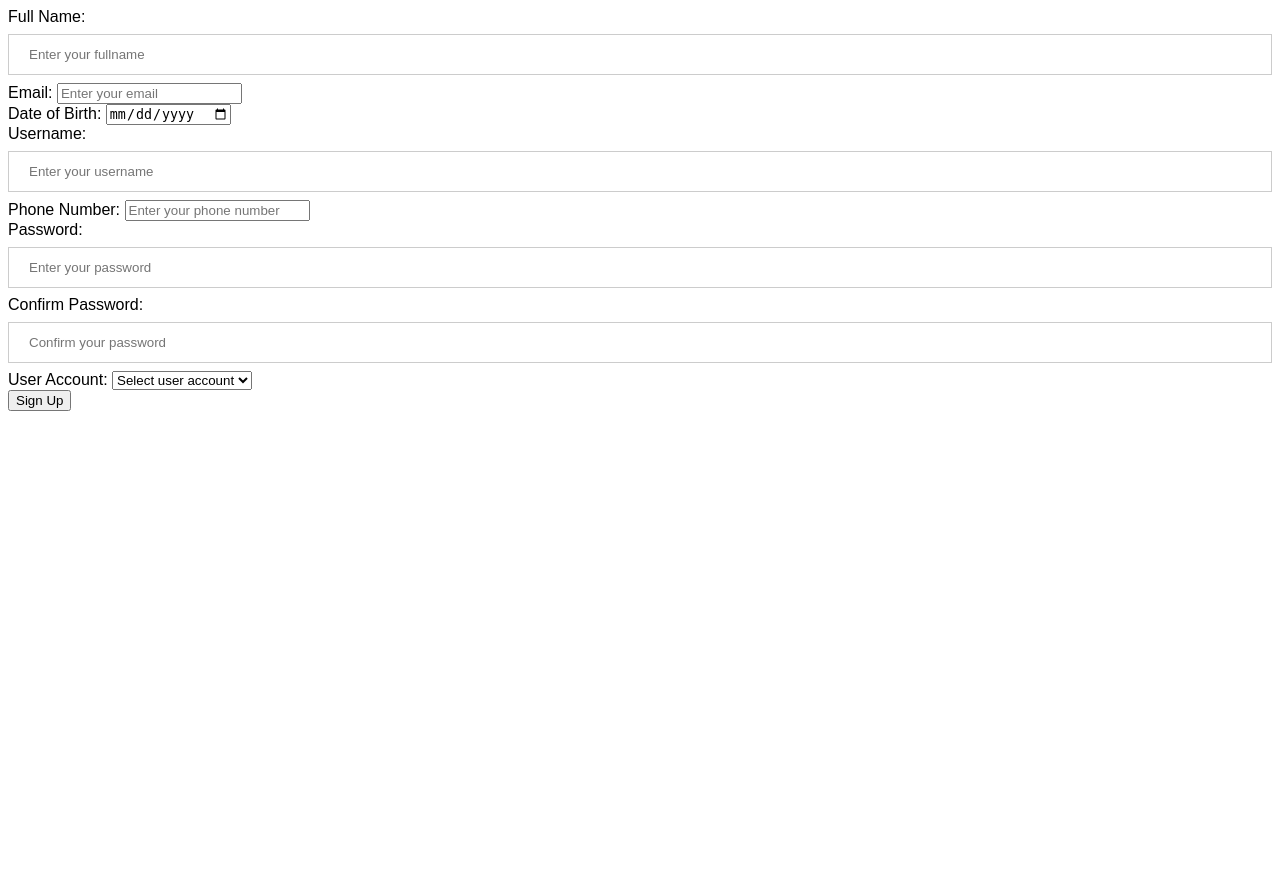
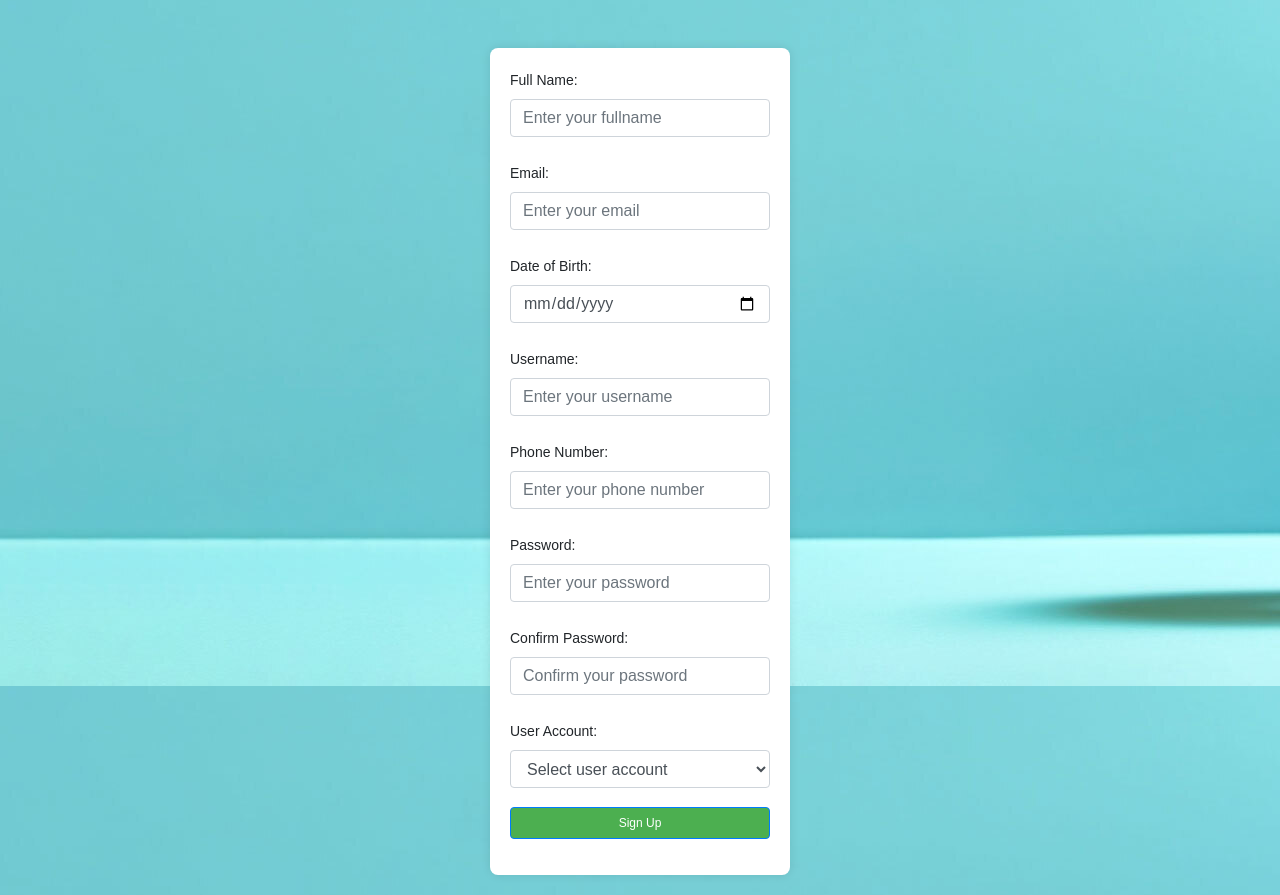
Before and after one commit to Ganish-lab/Greenaction, a PHP site: page /register.html in a window 1280 px wide. Before the commit the page ends 411 px from the top, so only its background shows below. Run offline with PHP 8.4, Linux system fonts and the light colour scheme.

Commit message:
3/29/2024

```diff
--- a/events.php
+++ b/events.php
@@ -1,12 +1,12 @@
 <!DOCTYPE html>
 <html lang="en">
 <head>
-<link rel="stylesheet" href="styles.css">
+<link rel="stylesheet" href="styles2.css">
     <title>Post an Event</title>
 </head>
 <body>
 <nav>
-        <a href="home.html">Home</a>
+        <a href="home.php">Home</a>
         <a href="events.php">Events</a>
         <a href="register.html">Sign Up</a>
     </nav>
--- a/register.html
+++ b/register.html
@@ -1,62 +1,64 @@
 <!DOCTYPE html>
 <html lang="en">
 <head>
-    <link rel="stylesheet" href="styles.css">
     <meta charset="UTF-8">
     <meta name="viewport" content="width=device-width, initial-scale=1.0">
     <title>Sign Up</title>
+    <link href="https://maxcdn.bootstrapcdn.com/bootstrap/4.5.2/css/bootstrap.min.css" rel="stylesheet">
+    <link rel="stylesheet" href="styles2.css">
 </head>
 <body>
+    <div class="container mt-5">
         <form action="register.php" method="post" onsubmit="return validateForm()">
-        <div>
+            <div class="form-group">
                 <label for="fullname">Full Name:</label>
-            <input type="text" id="fullname" name="fullname" placeholder="Enter your fullname">
+                <input type="text" class="form-control" id="fullname" name="fullname" placeholder="Enter your fullname">
                 <span id="fullnameError" style="color: red;"></span>
             </div>
-        <div>
+            <div class="form-group">
                 <label for="email">Email:</label>
-            <input type="email" id="email" name="email" placeholder="Enter your email">
+                <input type="email" class="form-control" id="email" name="email" placeholder="Enter your email">
                 <span id="emailError" style="color: red;"></span>
             </div>
-        <div>
+            <div class="form-group">
                 <label for="dob">Date of Birth:</label>
-            <input type="date" id="dob" name="dob">
+                <input type="date" class="form-control" id="dob" name="dob">
                 <span id="dobError" style="color: red;"></span>
             </div>
-        <div>
+            <div class="form-group">
                 <label for="username">Username:</label>
-            <input type="text" id="username" name="username" placeholder="Enter your username">
+                <input type="text" class="form-control" id="username" name="username" placeholder="Enter your username">
                 <span id="usernameError" style="color: red;"></span>
             </div>
-        <div>
+            <div class="form-group">
                 <label for="phone">Phone Number:</label>
-            <input type="tel" id="phone" name="phone" placeholder="Enter your phone number">
+                <input type="tel" class="form-control" id="phone" name="phone" placeholder="Enter your phone number">
                 <span id="phoneError" style="color: red;"></span>
             </div>
-        <div>
+            <div class="form-group">
                 <label for="password">Password:</label>
-            <input type="password" id="password" name="password" placeholder="Enter your password">
+                <input type="password" class="form-control" id="password" name="password" placeholder="Enter your password">
                 <span id="passwordError" style="color: red;"></span>
             </div>
-        <div>
+            <div class="form-group">
                 <label for="confirm_password">Confirm Password:</label>
-            <input type="password" id="confirm_password" name="confirm_password" placeholder="Confirm your password">
+                <input type="password" class="form-control" id="confirm_password" name="confirm_password" placeholder="Confirm your password">
                 <span id="confirmPasswordError" style="color: red;"></span>
             </div>
-        <div>
+            <div class="form-group">
                 <label for="user_account">User Account:</label>
-            <select id="user_account" name="user_account">
+                <select class="form-control" id="user_account" name="user_account">
                     <option value="" disabled selected>Select user account</option>
                     <option value="volunteer">volunteer</option>
-                <option value="other_stakeholder">other_stakeholder</option>
+                    <option value="stakeholder">stakeholder</option>
                 </select>
             </div>
 
-         <div>
-            <input type="submit" value="Sign Up">
+            <div class="form-group">
+                <input type="submit" class="btn btn-primary" value="Sign Up">
             </div>
         </form>
+    </div>
     <script src="script.js"></script>
-
 </body>
 </html>
--- a/register.php
+++ b/register.php
@@ -18,7 +18,7 @@
         //execute query
         $result = mysqli_query($connect, $sql);
         if ($result) {
-            echo "registration successful";
+            header("location:login.html");
         } else {
-            die(mysql_error($connect));
+            die(mysqli_error($connect));
         }
--- a/script.js
+++ b/script.js
@@ -171,3 +171,9 @@ dots.forEach(function(dot, index) {
     }, interval);
  });
 });
+document.getElementById('profile_picture_input').addEventListener('change', function() {
+});
+
+document.querySelector('.upload-overlay').addEventListener('click', function() {
+    document.getElementById('profile_picture_input').click();
+});
--- /dev/null
+++ b/styles2.css
@@ -0,0 +1,192 @@
+
+body {
+    font-family: Arial, sans-serif;
+    margin: 0;
+    padding: 0;
+    background-image: url("General-Banner.jpg");
+}
+#pazzo {
+    background-color: #F4F4F4;
+    list-style-type: none;
+    padding: 18px 10px;
+    overflow: hidden;
+    text-align: center;
+}
+
+li a{
+    text-decoration: none;
+    color: white;
+    padding: 8px 15px;
+}
+li a{
+    color:#16be42 ;
+    background-color: #A4DDED;
+}
+li a:hover{
+    color: #16be42;
+    background-color: black;
+}
+/*background-color*/
+#pazzo {
+    background-color: #A4DDED;
+    list-style-type: none;
+    padding: 25px 30px;
+}
+/*color change*/
+li a{
+    text-decoration: none;
+    color: black;
+    padding: 9px 15px;
+}
+li a:hover {
+    color: #16be42;
+    background-color: white;
+}
+/*align links*/
+#pazzo li{
+    display: inline;
+
+}
+
+h2 {
+   text-align: center;
+ }
+
+.container {
+    max-width: 300px;
+    margin: 20px auto;
+    background-color: #fff;
+    padding: 20px;
+    border-radius: 8px;
+    box-shadow: 0 0 10px rgba(0, 0, 0, 0.1);
+}
+
+form {
+    display: grid;
+    gap: 3px;
+}
+
+label {
+    font-weight: normal;
+    font-size: 14px;
+}
+
+input,
+select {
+    width: 100%;
+    padding: 8px;
+    box-sizing: border-box;
+    border: 1px solid #ccc;
+    border-radius: 4px;
+    font-size: 12px;
+}
+
+span {
+    display: block;
+    margin-top: 5px;
+    font-size: 12px;
+}
+
+input[type="submit"] {
+    background-color: #4caf50;
+    color: white;
+    cursor: pointer;
+    font-size: 12px;
+}
+
+input[type="submit"]:hover {
+    background-color: #45a049;
+}
+* {
+    box-sizing: border-box;
+}
+
+#boxes {
+    display: flex;
+    justify-content: space-around;
+    padding: 20px;
+}
+
+#boxes span {
+    flex: 1;
+    text-align: center;
+}
+#boxes {
+    display: flex;
+    justify-content: space-around;
+    flex-wrap: wrap;
+    margin: 20px;
+    text-align: left;
+}
+
+#boxes span {
+    font-size: 15px;
+    flex-basis: 23%;
+    margin: 10px;
+    padding: 20px;
+    border: 1px solid #ccc;
+    border-radius: 8px;
+    background-color: #f9f9f9;
+}
+
+#boxes h2 {
+    font-size: 18px;
+    color: #333;
+}
+
+#boxes strong {
+    color: #e44d26;
+}
+
+
+@media (max-width: 768px) {
+    #boxes span {
+        flex-basis: 100%;
+    }
+}
+
+
+    ul#pazzo li a.active {
+        background-color: #F0F8FF;
+        color: #B9D9EB;
+    }
+
+#locations{
+    font-size: 15px;
+    background-color: black;
+    display: block;
+    padding: 20px;
+    width: 30%;
+
+    float: left;
+}
+#flex {
+
+
+    text-align: right;
+    float: right;
+    height: 20px;
+    width: 15%;
+    padding: 0 10px;
+}
+#contactus {
+    height: 50%;
+    display: block;
+    padding: 20px;
+    font-size: 15px;
+    text-align: center;
+    float: right;
+    background-color: black;
+    width: 70%;
+}
+
+footer {
+    background-color: #333;
+    color: white;
+    text-align: center;
+    padding: 1px;
+    position: fixed;
+    font-size: 12px;
+    bottom: 0;
+    width: 100%;
+}
```
Also changed, not shown: home.php (+2 -14 lines), styles.css (+31 -0 lines), General-Banner.jpg (added), background.jpg (added), profile.php (added), update_profile.php (added). Lines whose indentation alone changed are shown as unchanged.
